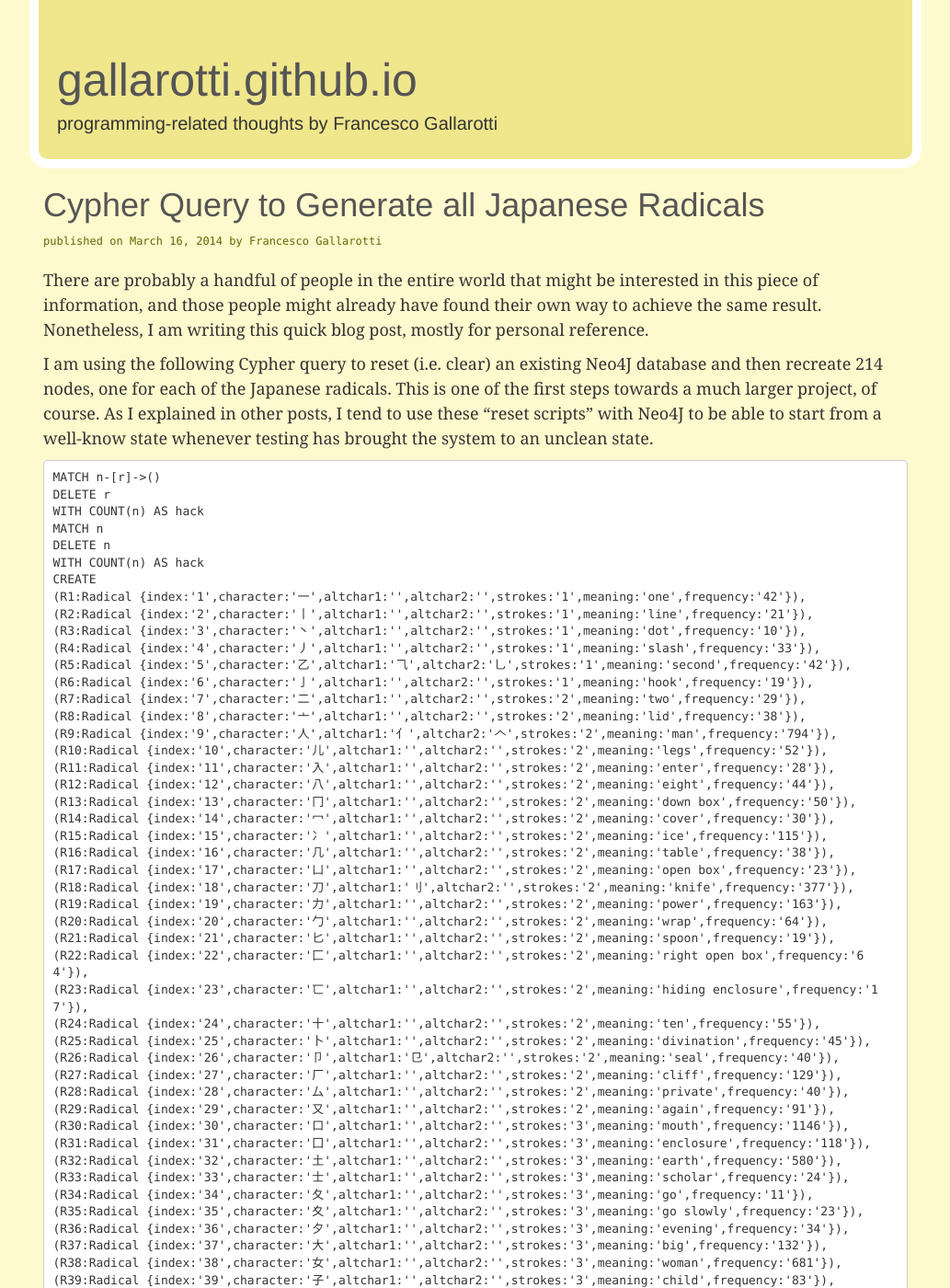
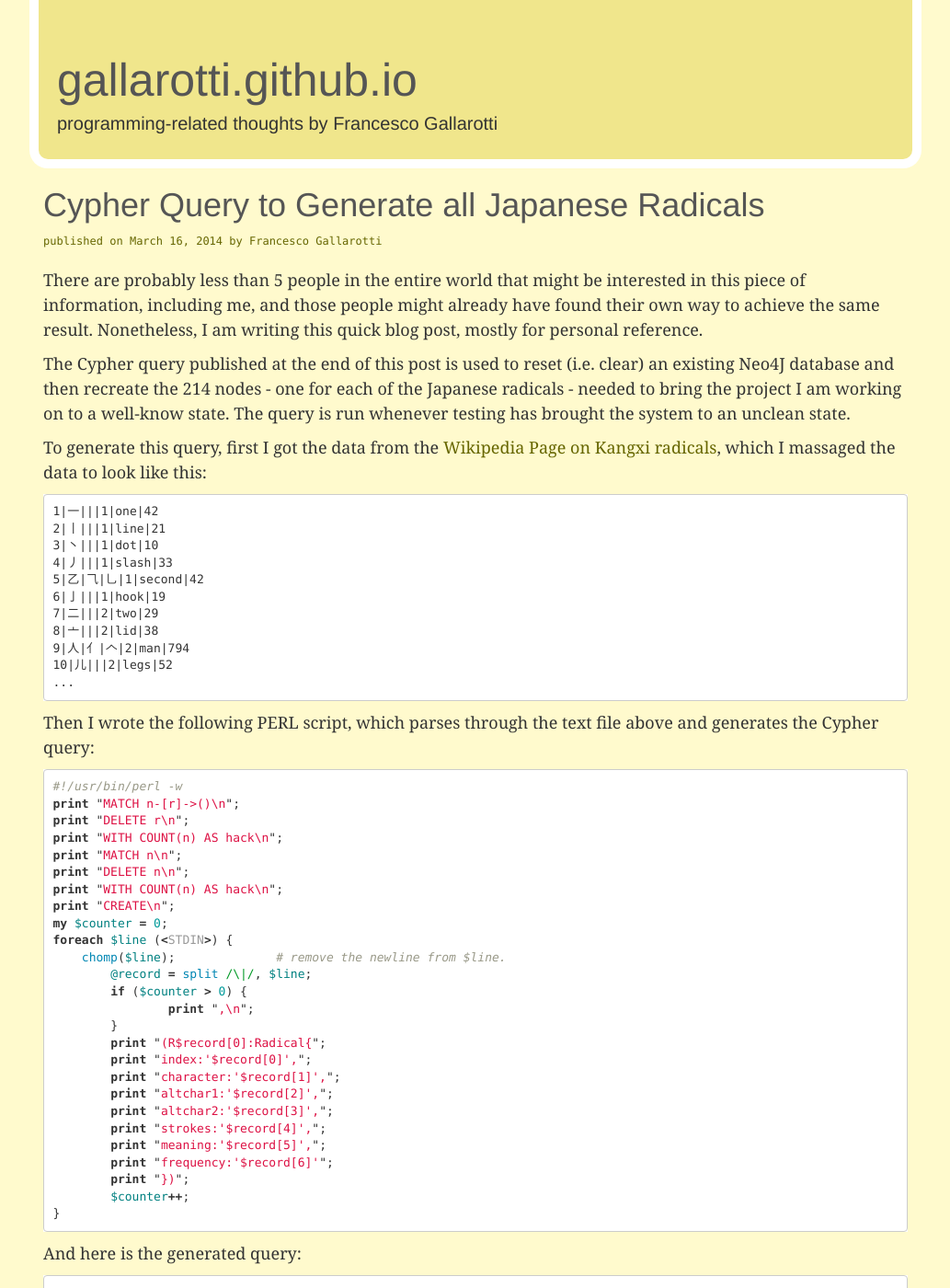
Before and after one commit to gallarotti/gallarotti.github.io, a Jekyll site: the page built from _posts/2014-03-16-cypher-query-to-generate-japanese-radicals.md, in a window 1280 px wide and 1400 px high. Shown: the whole window at 92% size, without its empty margins (123-1156 px from the left). Built offline with Jekyll 4.4.1, drawn with Linux system fonts in a browser that asks for light colours; nearby versions of some CDN libraries; Markdown is read by kramdown in place of the engine named in the settings; comment, search, counter and statistics services are not loaded.

Commit message:
updated post

````diff
--- a/_posts/2014-03-16-cypher-query-to-generate-japanese-radicals.md
+++ b/_posts/2014-03-16-cypher-query-to-generate-japanese-radicals.md
@@ -3,11 +3,58 @@ layout: blog_entry
 comments: true
 title: Cypher Query to Generate all Japanese Radicals
 ---
-There are probably a handful of people in the entire world that might be interested in this piece of information, and those people might already have found their own way to achieve the same result. Nonetheless, I am writing this quick blog post, mostly for personal reference.
+There are probably less than 5 people in the entire world that might be interested in this piece of information, including me, and those people might already have found their own way to achieve the same result. Nonetheless, I am writing this quick blog post, mostly for personal reference.
 
-I am using the following Cypher query to reset (i.e. clear) an existing Neo4J database and then recreate 214 nodes, one for each of the Japanese radicals. This is one of the first steps towards a much larger project, of course.
-As I explained in other posts, I tend to use these "reset scripts" with Neo4J to be able to start from a well-know state whenever testing has brought the system to an unclean state.
+The Cypher query published at the end of this post is used to reset (i.e. clear) an existing Neo4J database and then recreate the 214 nodes - one for each of the Japanese radicals - needed to bring the project I am working on to a well-know state. The query is run whenever testing has brought the system to an unclean state.
 
+To generate this query, first I got the data from the [Wikipedia Page on Kangxi radicals](http://en.wikipedia.org/wiki/Kangxi_radical), which I massaged the data to look like this:
+
+```
+1|一|||1|one|42
+2|丨|||1|line|21
+3|丶|||1|dot|10
+4|丿|||1|slash|33
+5|乙|⺄|乚|1|second|42
+6|亅|||1|hook|19
+7|二|||2|two|29
+8|亠|||2|lid|38
+9|人|亻|𠆢|2|man|794
+10|儿|||2|legs|52
+...
+```
+
+Then I wrote the following PERL script, which parses through the text file above and generates the Cypher query:
+
+```perl
+#!/usr/bin/perl -w
+print "MATCH n-[r]->()\n";
+print "DELETE r\n";
+print "WITH COUNT(n) AS hack\n";
+print "MATCH n\n";
+print "DELETE n\n";
+print "WITH COUNT(n) AS hack\n";
+print "CREATE\n";
+my $counter = 0;
+foreach $line (<STDIN>) {
+    chomp($line);              # remove the newline from $line.
+	@record = split /\|/, $line;
+	if ($counter > 0) {
+		print ",\n";
+	}
+	print "(R$record[0]:Radical{";
+	print "index:'$record[0]',";
+	print "character:'$record[1]',";
+	print "altchar1:'$record[2]',";
+	print "altchar2:'$record[3]',";
+	print "strokes:'$record[4]',";
+	print "meaning:'$record[5]',";
+	print "frequency:'$record[6]'";
+	print "})";
+	$counter++;
+}
+```
+
+And here is the generated query:
 
 ```
 MATCH n-[r]->()
````
